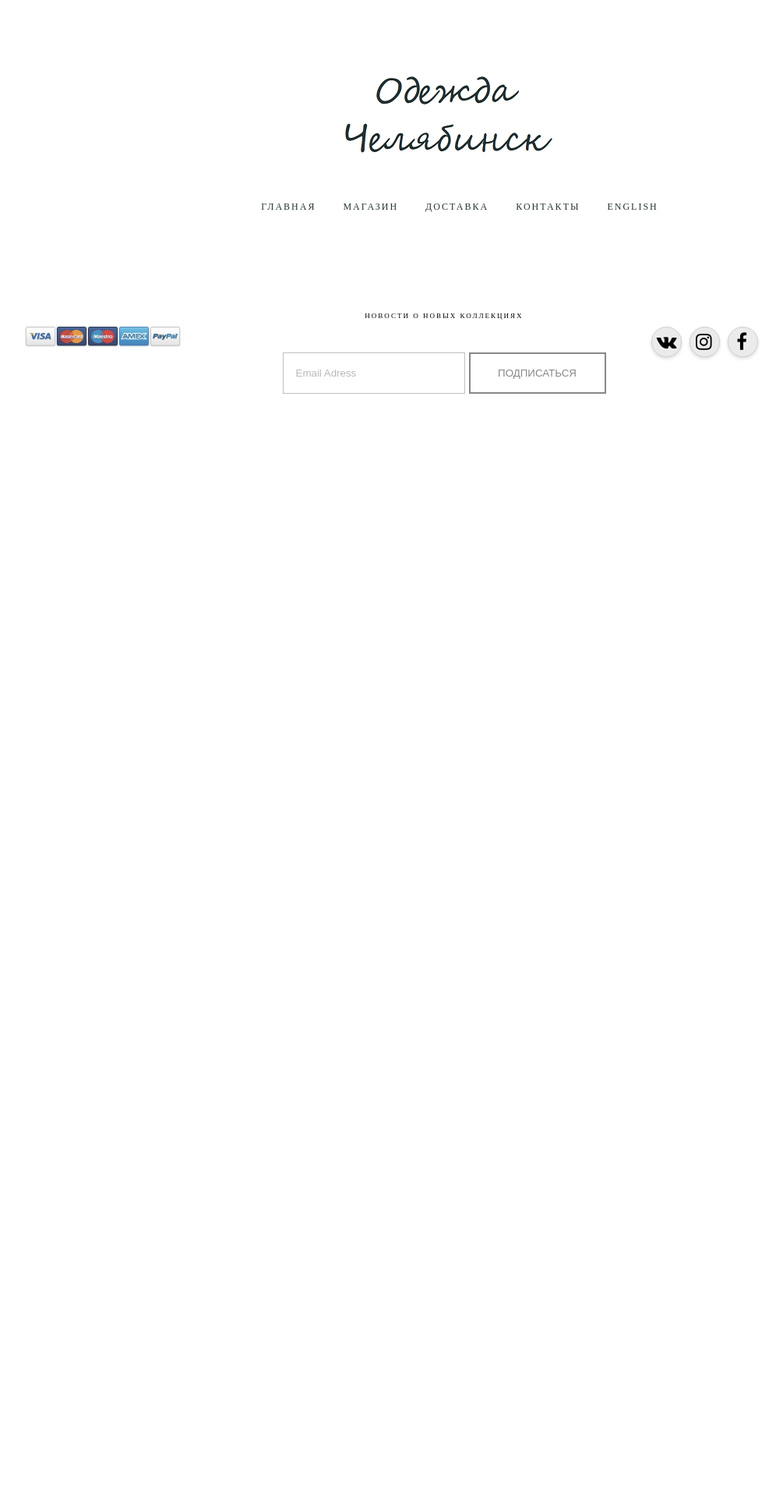
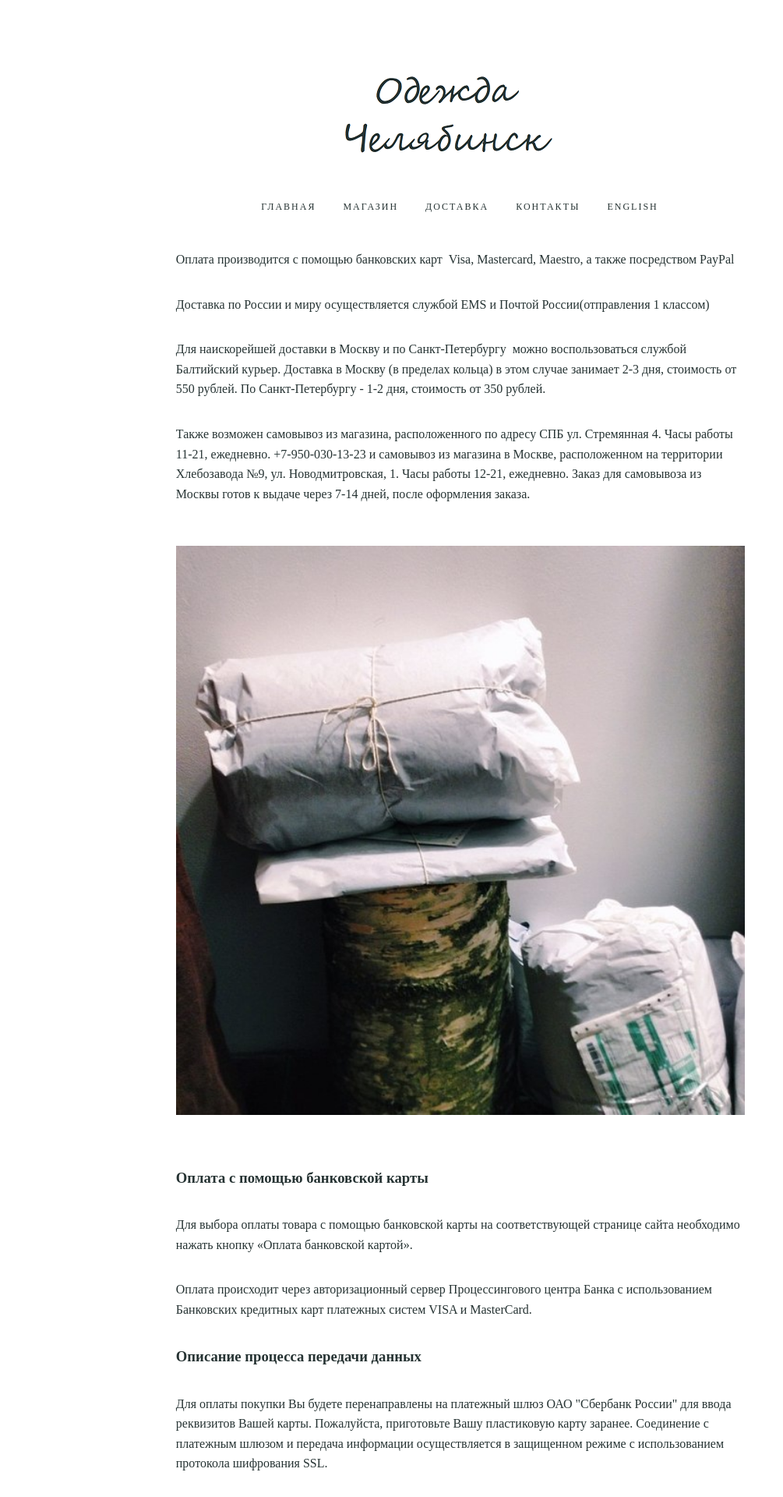
Before and after one commit to Avisrara74/myMagazineDesign, a PHP site: page /index.php?page=delivery in a window 1280 px wide. Shown: the top 1920 px of the page at 78% size, without its empty margins (70-1075 px from the left). Before the commit the page ends 505 px from the top, so only its background shows below. Run offline with PHP 8.4, Linux system fonts and the light colour scheme.

Commit message:
complite

```diff
--- /dev/null
+++ b/delivery.php
@@ -0,0 +1,18 @@
+<main class="mainDelivery">
+	<p>Оплата производится с помощью банковских карт  Visa, Mastercard, Maestro, а также посредством PayРal</p>
+	<p>Доставка по России и миру осуществляется службой EMS и Почтой России(отправления 1 классом)</p>
+	<p>Для наискорейшей доставки в Москву и по Санкт-Петербургу  можно воспользоваться службой Балтийский курьер. Доставка в Москву (в пределах кольца) в этом случае занимает 2-3 дня, стоимость от 550 рублей. По Санкт-Петербургу - 1-2 дня, стоимость от 350 рублей.</p>
+	<p>Также возможен самовывоз из магазина, расположенного по адресу СПБ ул. Стремянная 4. Часы работы 11-21, ежедневно. +7-950-030-13-23 и самовывоз из магазина в Москве, расположенном на территории Хлебозавода №9, ул. Новодмитровская, 1. Часы работы 12-21, ежедневно. Заказ для самовывоза из Москвы готов к выдаче через 7-14 дней, после оформления заказа.
+	<img src="/images/delivery/1.jpg" class="content-img">
+	<h3>Оплата с помощью банковской карты</h3>
+	<p>Для выбора оплаты товара с помощью банковской карты на соответствующей странице сайта необходимо нажать кнопку «Оплата банковской картой».</p>
+	<p>Оплата происходит через авторизационный сервер Процессингового центра Банка с использованием Банковских кредитных карт платежных систем VISA и MasterCard.</p>
+	<h3>Описание процесса передачи данных</h3>
+	<p>Для оплаты покупки Вы будете перенаправлены на платежный шлюз ОАО "Сбербанк России" для ввода реквизитов Вашей карты. Пожалуйста, приготовьте Вашу пластиковую карту заранее. Соединение с платежным шлюзом и передача информации осуществляется в защищенном режиме с использованием протокола шифрования SSL.</p>
+	<p>В случае если Ваш банк поддерживает технологию безопасного проведения интернет-платежей Verified By Visa или MasterCard Secure Code для проведения платежа также может потребоваться ввод специального пароля. Способы и возможность получения паролей для совершения интернет-платежей Вы можете уточнить в банке, выпустившем карту.</p>
+	<p>Настоящий сайт поддерживает 258-битное шифрование. Конфиденциальность сообщаемой персональной информации обеспечивается ОАО "Сбербанк России". Введенная информация не будет предоставлена третьим лицам за исключением случаев, предусмотренных законодательством РФ. Проведение платежей по банковским картам осуществляется в строгом соответствии с требованиями платежных систем Visa Int. и MasterCard Europe Sprl.</p>
+	<h3>Описание процессa оплаты</h3>
+	<p>При выборе формы оплаты с помощью пластиковой карты проведение платежа по заказу производится непосредственно после его оформления. После завершения оформления заказа в нашем магазине, Вы должны будете нажать на кнопку «Оплата банковской картой», при этом система переключит Вас на страницу авторизационного сервера, где Вам будет предложено ввести данные пластиковой карты, инициировать ее авторизацию, после чего вернуться в наш магазин кнопкой "Вернуться в магазин". После того, как Вы возвращаетесь в наш магазин, система уведомит Вас о результатах авторизации. В случае подтверждения авторизации Ваш заказ будет автоматически выполняться в соответствии с заданными Вами условиями. В случае отказа в авторизации карты Вы сможете повторить процедуру оплаты.</p>
+	<h3>При аннулировании заказа</h3>
+	<p>При аннулировании позиций из оплаченного заказа (или при аннулировании заказа целиком) Вы можете заказать другой товар на эту сумму, либо вернуть всю сумму на карту, предварительно написав письмо на info@ustakustam.ru.</p>
+</main>
--- a/index.php
+++ b/index.php
@@ -13,10 +13,10 @@
 		<div class="grid-item" id="mobileNav" style="display: none;">
 			<nav class="grid-item">
 				<ul>
-					<li><a href="#" class="navLink" title="Главная">Главная</a></li>
-					<li><a href="#" class="navLink" title="Магазин">Магазин</a></li>
-					<li><a href="#" class="navLink" title="Доставка">Доставка</a></li>
-					<li><a href="#" class="navLink" title="Контакты">Контакты</a></li>
+					<li><a href="/index.php" class="navLink" title="Главная">Главная</a></li>
+					<li><a href="/index.php?page=shop" class="navLink" title="Магазин">Магазин</a></li>
+					<li><a href="/index.php?page=delivery" class="navLink" title="Доставка">Доставка</a></li>
+					<li><a href="/index.php?page=contact" class="navLink" title="Контакты">Контакты</a></li>
 					<li><a href="#" class="navLink" title="Сменить язык">English</a></li>
 				</ul>
 			</nav>
@@ -40,8 +40,8 @@
 			<ul>
 				<li><a href="/index.php" class="navLink" title="Главная">Главная</a></li>
 				<li><a href="/index.php?page=shop" class="navLink" title="Магазин">Магазин</a></li>
-				<li><a href="#" class="navLink" title="Доставка">Доставка</a></li>
-				<li><a href="#" class="navLink" title="Контакты">Контакты</a></li>
+				<li><a href="/index.php?page=delivery" class="navLink" title="Доставка">Доставка</a></li>
+				<li><a href="/index.php?page=contact" class="navLink" title="Контакты">Контакты</a></li>
 				<li><a href="#" class="navLink" title="Сменить язык">English</a></li>
 			</ul>
 		</nav>
@@ -51,6 +51,10 @@
 				require('main.php');
 			} elseif ($page == 'shop') {
 				require('shop.php');
+			} elseif ($page == 'delivery') {
+				require('delivery.php');
+			} elseif ($page == 'contact') {
+				require('contact.php');
 			}
 
 		?>
--- a/styles/style.css
+++ b/styles/style.css
@@ -200,9 +200,51 @@ nav.grid-item {
 	margin-left: -5px;
 }
 
+/* mainDelivery */
 
+.mainDelivery, .mainContact {
+	display: grid;
+	grid-template-columns: minmax(240px, 730px);
+	grid-template-rows: 1fr;
+	justify-self: center;
+	color: #263333;
+	font-size: 16px;
+	font-weight: 400;
+	white-space: pre-wrap;
+	text-transform: none;
+	letter-spacing: 0px;
+	margin: 0px 0px 0px 2.6em;
+	line-height: 1.6em;
+}
 
+.mainDelivery img {
+	margin: 3.5vh 0px 0px 0px;
+}
 
+.mainDelivery p:first-child {
+	margin-top: 0px;
+}
+
+.mainDelivery p:last-child {
+	margin-top: -10px;
+}
+
+/* mainContact */
+
+.mainContact {
+	grid-template-columns: repeat(3, minmax(200px, 350px));
+
+}
+.mainContact p {
+	grid-column: 2 / 4;
+	margin-top: 0em; /* Отступ сверху */
+    margin-bottom: 0em; /* Отступ снизу */
+    margin: 0px 0px 0px -5em;
+}
+
+.mainContact iframe {
+	margin-left: 0px !important;
+}
 
 
 /* img hover increase */
```
Also changed, not shown: contact.php (added, +13 -0 lines), images/delivery/1.jpg (added).
